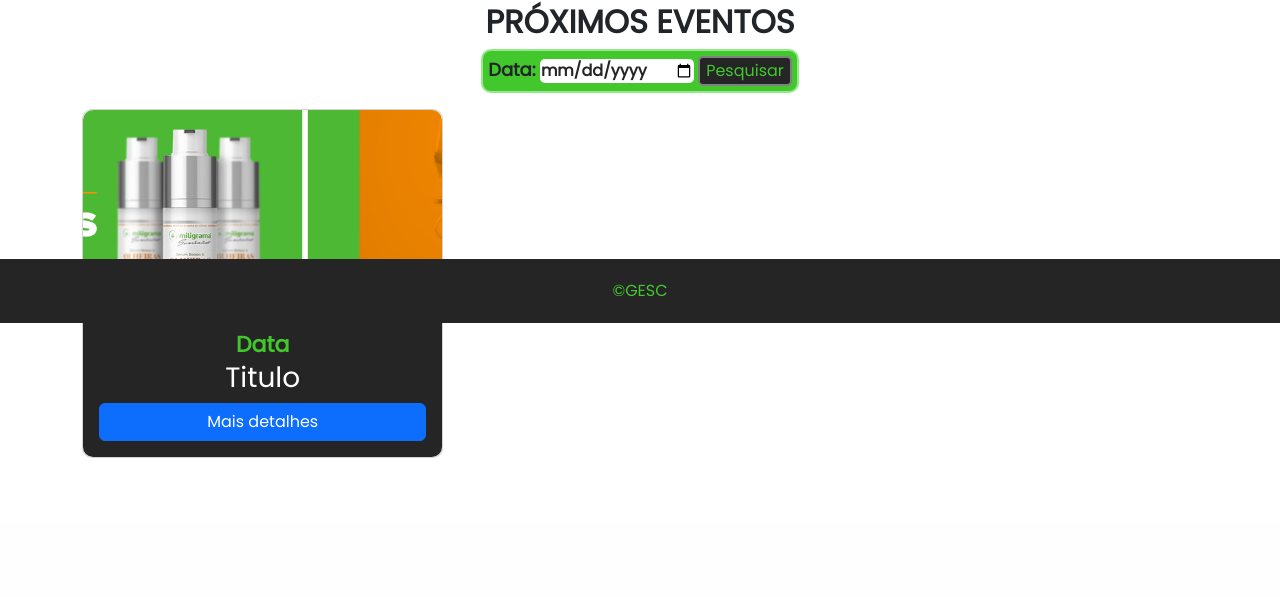
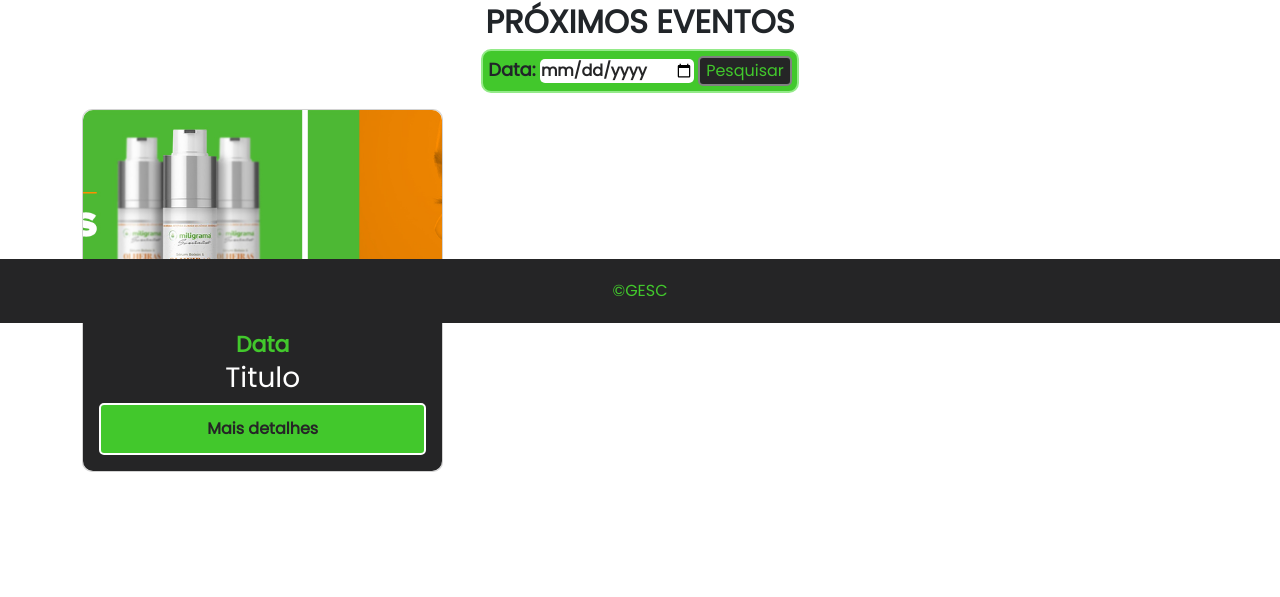
Before and after one commit to LucasFelixSlv/GESC, a PHP site: page /pagina/index.php in a window 1280 px wide. Shown: the part 477-1074 px from the top of the page. Before the commit the page ends 935 px from the top, so only its background shows below. Run offline with PHP 8.4, Linux system fonts and the light colour scheme; grey boxes labelled with a size stand in for pictures from a placeholder-image service; some libraries are stand-ins or nearby versions.

```diff
--- a/GESC-frontpage/pagina/index.php
+++ b/GESC-frontpage/pagina/index.php
@@ -30,7 +30,7 @@ include_once 'header.php';
     </div>
 </div>
 <div class="barDiv"></div>
-<div class="container mb-3">
+<div class="container divEvents">
     <div class="p-relative">
         <h2 class="nextEvents">PRÓXIMOS EVENTOS</h2>
         <div class="divDateSelect">
@@ -41,7 +41,7 @@ include_once 'header.php';
             </form>
         </div>
     </div>
-    <div class="row g-3 mobileCenter divEventos">
+    <div class="row g-3 mobileCenter">
         <div class="col-10 col-md-6 col-lg-4 containerModal"> <!-- card de evento começa aqui !-->
             <div class="roundCard card h-100">
                 <img class="imageFit card-img-top" src="../assets/im003.jpg" alt="imagem 3" />
@@ -50,7 +50,7 @@ include_once 'header.php';
                     <div class="textCard">
                         <h3 class="card-title">Titulo</h3>
                     </div>
-                    <a type="button" class="btn btn-primary" href="evento.php">
+                    <a type="button" class="modalButton" href="evento.php">
                         Mais detalhes
                     </a>
                 </div>
--- a/GESC-frontpage/styles/index.css
+++ b/GESC-frontpage/styles/index.css
@@ -425,8 +425,8 @@ body {
 
 /* Selecionar data */
 
-.divEventos{
-    margin-bottom: 50px;
+.divEvents{
+    margin-bottom: 125px;
 }
 
 .divDateSelect{
@@ -539,6 +539,24 @@ body {
     font-size: 22px;
 }
 
+.modalButton{
+    background-color: #42C82C;
+    color: #252526;
+    padding: 0.75rem 0.375rem;
+    /* font-size: 1rem;
+    font-weight: 400; */
+    border: 2px solid #fff;
+    border-radius: 5px;
+    font-weight: bold;
+    display: inline-block;
+    text-decoration: none;
+    transition: all 0.2s ease;
+}
+
+.modalButton:hover{
+    background-color: #2c8b1e;
+}
+
 /* FOOTER */
 
 footer{
```
